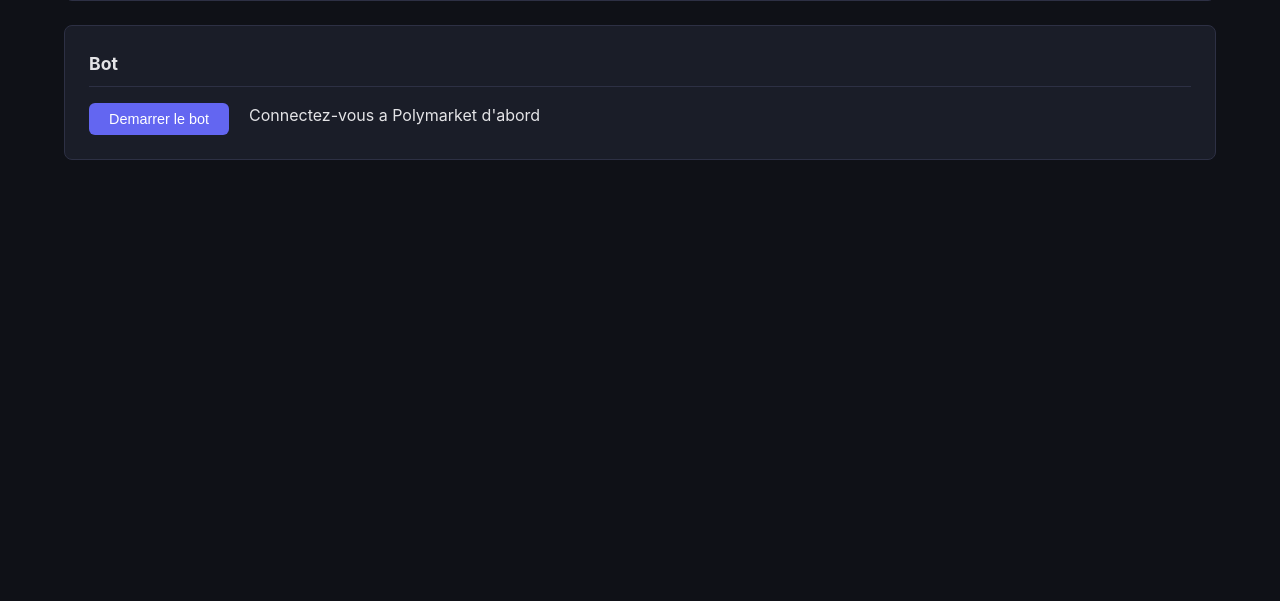
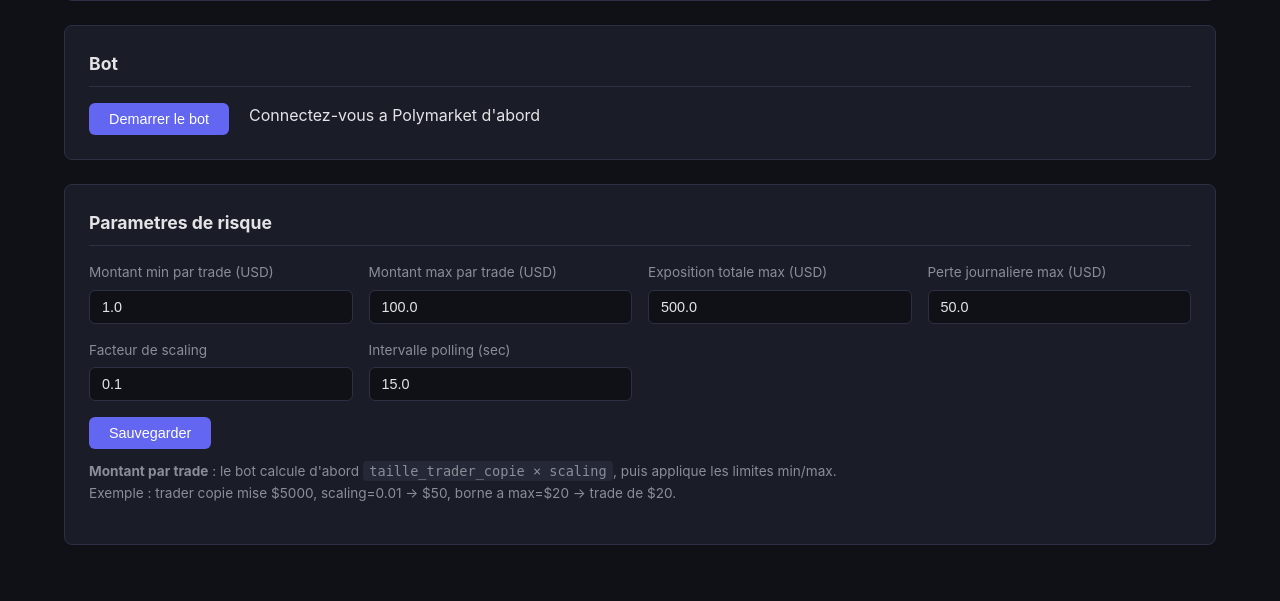
Before and after one commit to MyShivaRepo/pm-angel, a FastAPI app: page /settings in a window 1280 px wide. Shown: the part 405-1006 px from the top of the page. Before the commit the page ends 565 px from the top, so only its background shows below. Run offline with FastAPI, Linux system fonts and the light colour scheme.

Commit message:
feat: add min/max per trade settings to UI
- Re-add risk parameters section to settings page
- New "Montant min par trade" field (persisted to DB)
- Updated min_order also propagates to running executor
- Help text explains how scaling + min/max interact

Co-Authored-By: Claude Opus 4.6 (1M context) <noreply@anthropic.com>

```diff
--- a/src/pm_angel/config.py
+++ b/src/pm_angel/config.py
@@ -96,6 +96,8 @@ class Settings:
                 self.clob_api_passphrase = row.value
             elif row.key == "proxy_wallet":
                 self.proxy_wallet = row.value
+            elif row.key == "min_order_usd":
+                self.min_order_usd = float(row.value)
             elif row.key == "max_position_usd":
                 self.max_position_usd = float(row.value)
             elif row.key == "max_total_exposure_usd":
--- a/src/pm_angel/main.py
+++ b/src/pm_angel/main.py
@@ -154,6 +154,7 @@ async def settings_page(request: Request):
         "active_page": "settings",
         "has_credentials": settings.has_credentials,
         "bot_running": poller is not None and poller.is_running,
+        "settings": settings,
     })
 
 
@@ -485,12 +486,14 @@ async def remove_trader(request: Request, address: str):
 
 @app.post("/api/settings")
 async def update_settings(
+    min_order_usd: float = Form(1),
     max_position_usd: float = Form(100),
     max_total_exposure_usd: float = Form(500),
     daily_loss_limit_usd: float = Form(50),
     position_scale_factor: float = Form(0.1),
     poll_interval_seconds: float = Form(15),
 ):
+    settings.min_order_usd = min_order_usd
     settings.max_position_usd = max_position_usd
     settings.max_total_exposure_usd = max_total_exposure_usd
     settings.daily_loss_limit_usd = daily_loss_limit_usd
@@ -498,17 +501,21 @@ async def update_settings(
     settings.poll_interval_seconds = poll_interval_seconds
 
     # Persist to DB
+    await settings.save_to_db("min_order_usd", str(min_order_usd))
     await settings.save_to_db("max_position_usd", str(max_position_usd))
     await settings.save_to_db("max_total_exposure_usd", str(max_total_exposure_usd))
     await settings.save_to_db("daily_loss_limit_usd", str(daily_loss_limit_usd))
     await settings.save_to_db("position_scale_factor", str(position_scale_factor))
     await settings.save_to_db("poll_interval_seconds", str(poll_interval_seconds))
 
-    # Update risk manager
+    # Update risk manager and executor
+    risk_manager._min_order_usd = min_order_usd
     risk_manager._max_position_usd = max_position_usd
     risk_manager._max_total_exposure = max_total_exposure_usd
     risk_manager._daily_loss_limit = daily_loss_limit_usd
-    risk_manager._min_order_usd = settings.min_order_usd
+    if executor:
+        executor._min_order = min_order_usd
+        executor._max_order = max_position_usd
 
     return JSONResponse({"status": "saved"})
 
--- a/src/pm_angel/templates/settings.html
+++ b/src/pm_angel/templates/settings.html
@@ -60,5 +60,50 @@
             {% endif %}
         </div>
     </section>
+
+    <!-- Risk Parameters -->
+    <section class="settings-section">
+        <h2>Parametres de risque</h2>
+        <form hx-post="/api/settings" hx-swap="none"
+              hx-on::after-request="alert('Parametres sauvegardes')">
+            <div class="form-grid">
+                <label>
+                    Montant min par trade (USD)
+                    <input type="number" name="min_order_usd" value="{{ settings.min_order_usd }}"
+                           step="0.5" min="1" class="input">
+                </label>
+                <label>
+                    Montant max par trade (USD)
+                    <input type="number" name="max_position_usd" value="{{ settings.max_position_usd }}"
+                           step="1" min="1" class="input">
+                </label>
+                <label>
+                    Exposition totale max (USD)
+                    <input type="number" name="max_total_exposure_usd" value="{{ settings.max_total_exposure_usd }}"
+                           step="1" min="1" class="input">
+                </label>
+                <label>
+                    Perte journaliere max (USD)
+                    <input type="number" name="daily_loss_limit_usd" value="{{ settings.daily_loss_limit_usd }}"
+                           step="1" min="1" class="input">
+                </label>
+                <label>
+                    Facteur de scaling
+                    <input type="number" name="position_scale_factor" value="{{ settings.position_scale_factor }}"
+                           step="0.01" min="0.01" max="1" class="input">
+                </label>
+                <label>
+                    Intervalle polling (sec)
+                    <input type="number" name="poll_interval_seconds" value="{{ settings.poll_interval_seconds }}"
+                           step="1" min="5" class="input">
+                </label>
+            </div>
+            <button type="submit" class="btn btn-primary" style="margin-top: 1rem;">Sauvegarder</button>
+        </form>
+        <div class="help-text" style="margin-top: 0.75rem;">
+            <p><strong>Montant par trade</strong> : le bot calcule d'abord <code>taille_trader_copie × scaling</code>, puis applique les limites min/max.</p>
+            <p>Exemple : trader copie mise $5000, scaling=0.01 → $50, borne a max=$20 → trade de $20.</p>
+        </div>
+    </section>
 </div>
 {% endblock %}
```
